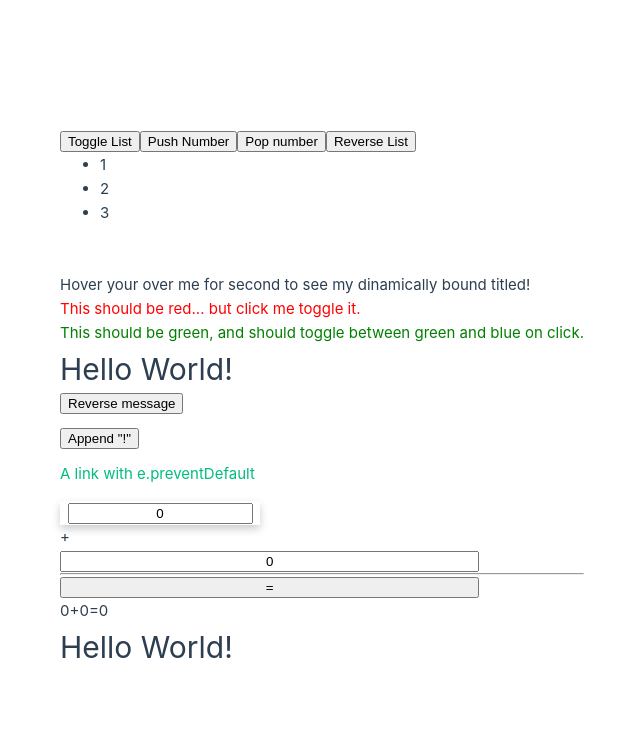
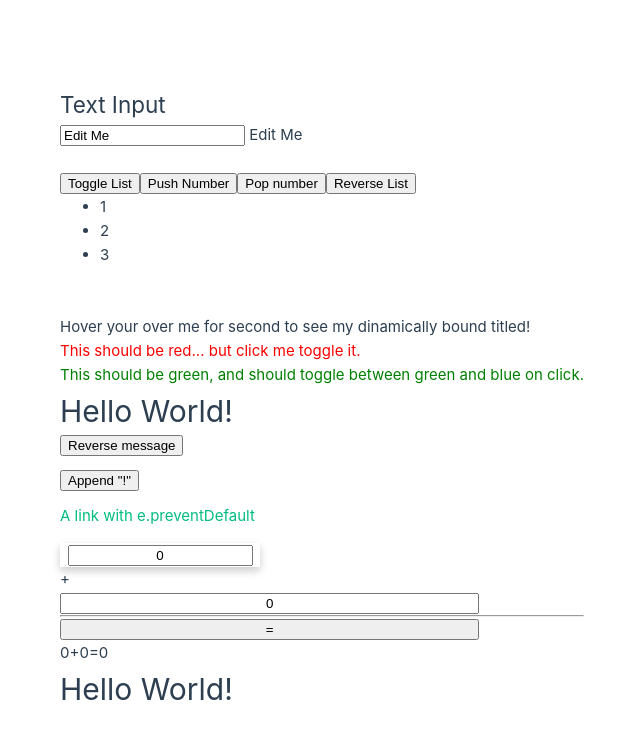
Before and after one commit to thitiphong18/Lab2, a Vue app: page / in a window 1280 px wide. Shown: the top 738 px of the page, without its empty margins (56-696 px from the left). Built offline with nearby package versions, Linux system fonts and the light colour scheme.

Commit message:
Update 8

```diff
--- a/src/App.vue
+++ b/src/App.vue
@@ -6,10 +6,13 @@ import HelloWorldExample from "./components/HelloWorldExample.vue";
 import HandingUserInput from "./components/HandingUserInput.vue";
 import AtributeBindings from "./components/AtributeBindings.vue";
 import ConditionalsAndLoops from "./components/ConditionalsAndLoops.vue";
+import FormBindings from "./components/FormBindings.vue";
 </script>
 
 <template>
   <div>
+    <FormBindings />
+    <br /><br />
     <ConditionalsAndLoops />
     <br />
     <br />
--- /dev/null
+++ b/src/components/FormBindings.vue
@@ -0,0 +1,11 @@
+<script setup lang="ts">
+import { ref } from "vue";
+const text = ref("Edit Me");
+</script>
+
+<template>
+  <h2>Text Input</h2>
+  <input v-model="text" /> {{ text }}
+</template>
+
+<style scoped></style>
```
